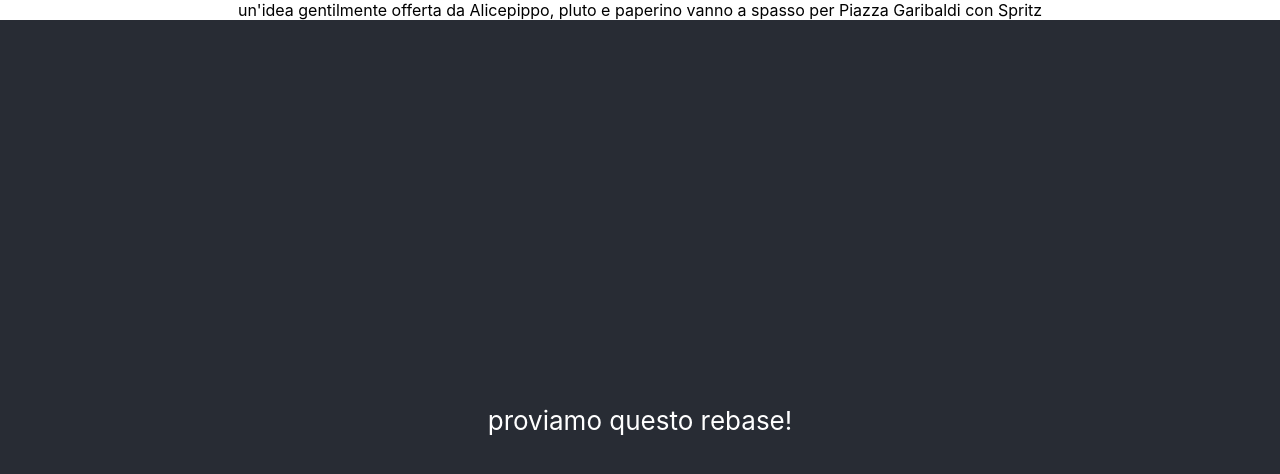
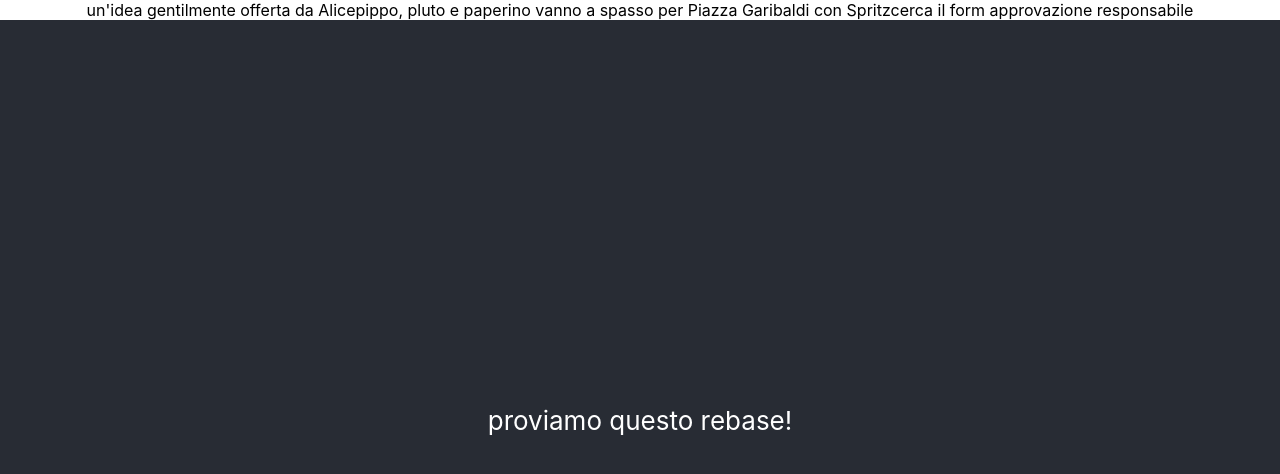
Before and after one commit to valekuro/provaRease, a React (Create React App) app: page / in a window 1280 px wide. Shown: the top 474 px of the page. Built offline with nearby package versions, Linux system fonts and the light colour scheme.

Commit message:
mah forse funziona

```diff
--- a/src/Valendina/Valendina.js
+++ b/src/Valendina/Valendina.js
@@ -3,6 +3,7 @@ export const Valendina=()=>{
         <div>
             <span>un'idea gentilmente offerta da Alice</span>
             <span>pippo, pluto e paperino vanno a spasso per Piazza Garibaldi con Spritz</span>
+            <span>cerca il form approvazione responsabile</span>
         </div>
     )
 }
```
